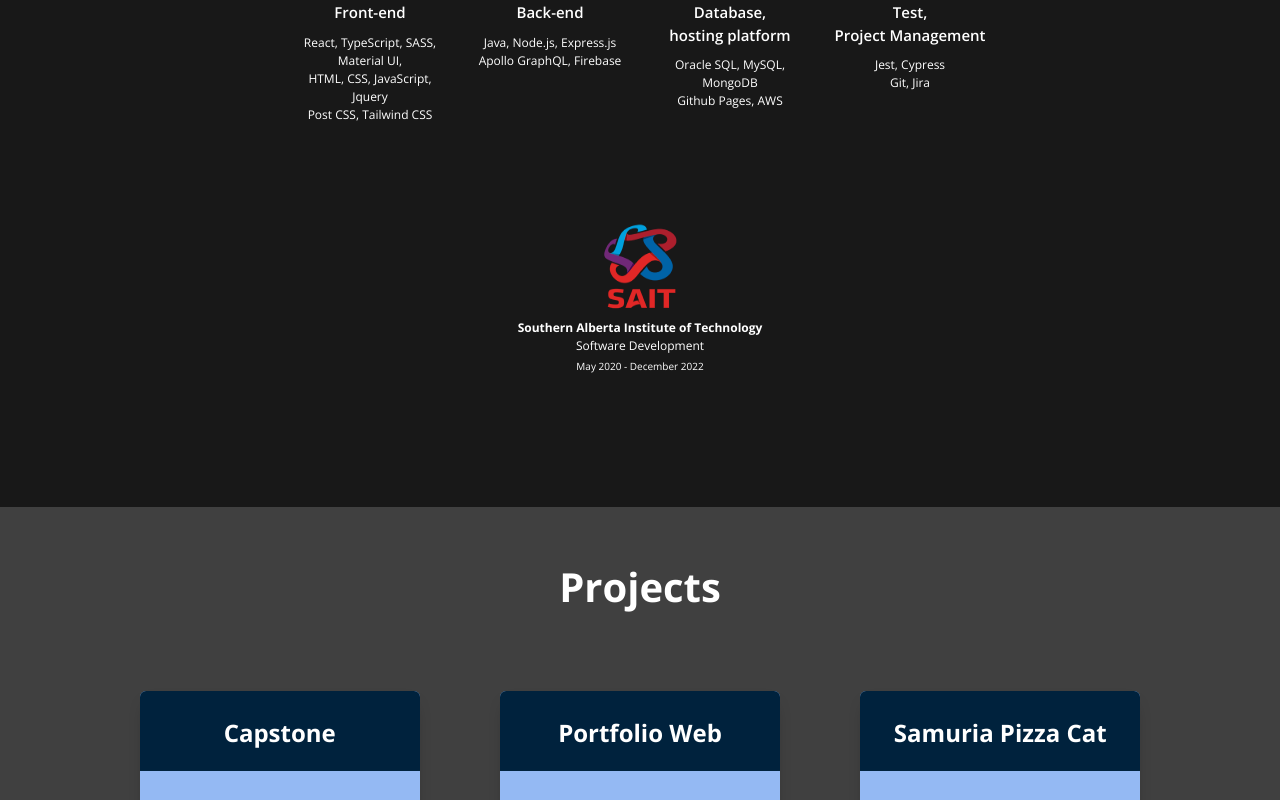
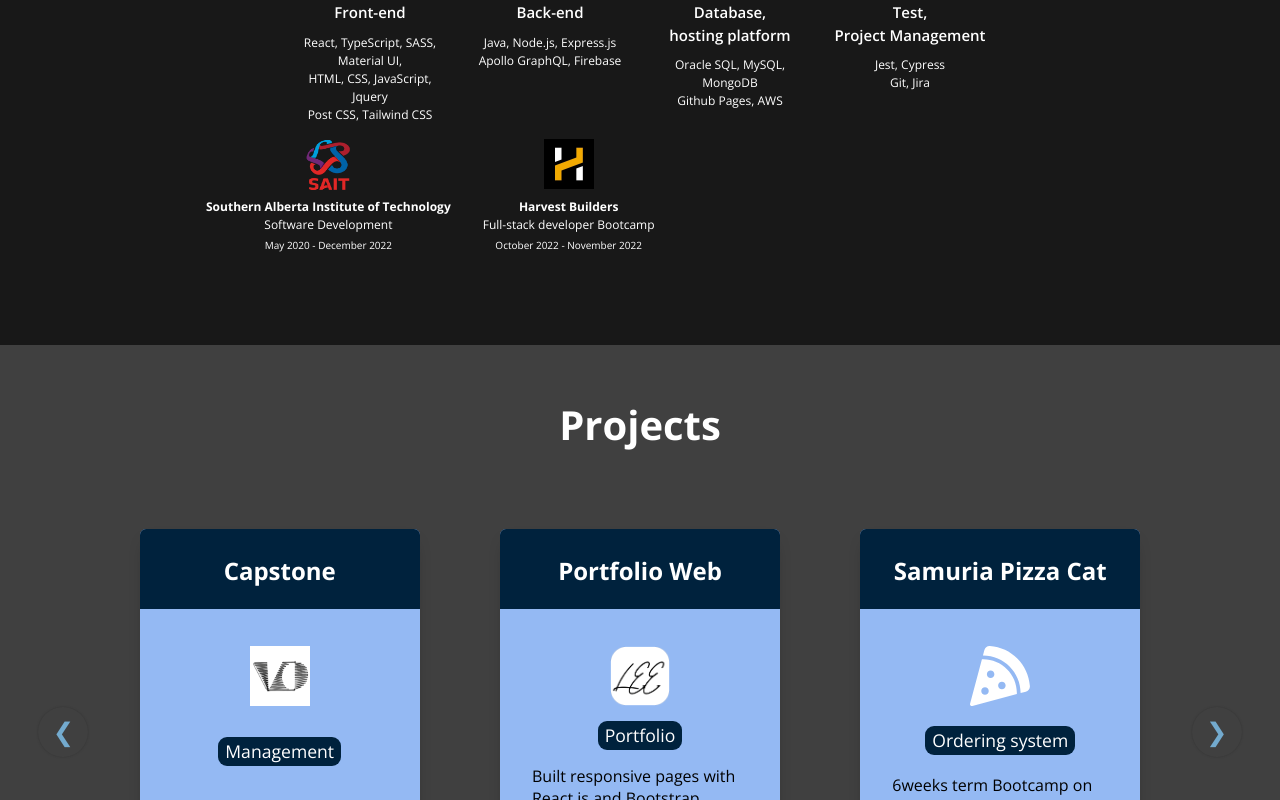
Before and after one commit to SeanLee0033/Portfolio_sean, a React (Create React App) app: page / in a window 1280 px wide. Shown: the part 1200-2000 px from the top of the page. Built offline with nearby package versions, Linux system fonts and the light colour scheme.

Commit message:
skills updated

```diff
--- a/src/assets/scss/about.scss
+++ b/src/assets/scss/about.scss
@@ -66,8 +66,6 @@
 
 .about__jobs {
   display: flex;
-  justify-content: space-around;
-  margin: 9% 15%;
 }
 
 .job {
@@ -92,9 +90,16 @@
 }
 
 #job__logo {
-  width: 100px;
-  height: 100px;
+  width: 60px;
+  height: 60px;
 }
+
+#job__logo2 {
+  margin: 5px 0px;
+  width: 50px;
+  height: 50px;
+}
+
 
 @media screen and (max-width: 450px) {
   #about {
@@ -115,9 +120,7 @@
     margin-bottom: 30px;
   }
 
-  #job__logo2 {
-    margin: 20px 0px 0px 0px;
-    width: 200px;
-    height: 50px;
-  }
+
+
+
 }
--- a/src/components/about.jsx
+++ b/src/components/about.jsx
@@ -7,6 +7,7 @@ import {
   faServer,
 } from '@fortawesome/free-solid-svg-icons';
 import SaitLogo from '../assets/img/educations/saitLogo.png';
+import Harvest from '../assets/img/educations/harvest.jpeg';
 import { faReact } from '@fortawesome/free-brands-svg-icons';
 
 const About = () => {
@@ -100,14 +101,32 @@ const About = () => {
             />
             <div className="job__description">
               <p className="job__name">
-                <b>Southern Alberta Institute of Technology</b> <br /> Software
-                Development
+                <b>Southern Alberta Institute of Technology</b> <br />
+                Software Development
               </p>
               <p className="job__period">May 2020 - December 2022</p>
             </div>
           </div>
+
+
+          <div className="job">
+            <div className="job2">
+              <Image
+                src={Harvest}
+                alt="Harvest"
+                className="job__logo"
+                id="job__logo2"
+              />
+              <div className="job__description">
+                <p className="job__name">
+                  <b>Harvest Builders</b> <br />
+                  Full-stack developer Bootcamp
+                </p>
+                <p className="job__period">October 2022 - November 2022</p>
+              </div>
+            </div>
+          </div>
         </div>
-
       </div>
     </>
   );
--- a/src/components/testimonials.jsx
+++ b/src/components/testimonials.jsx
@@ -7,7 +7,6 @@ const Testimonials = () => {
       <div id="testimonials" className="section">
         <div className="section__container">
           <h1>Testimonials</h1>
-          <h3>See what they say about me</h3>
           <div className="testimonials">
             <div className="testimonial">
               <img src={Jay} alt="People" className="testimonial__avatar" />
```
Also changed, not shown: src/assets/img/educations/harvest.jpeg (added).
